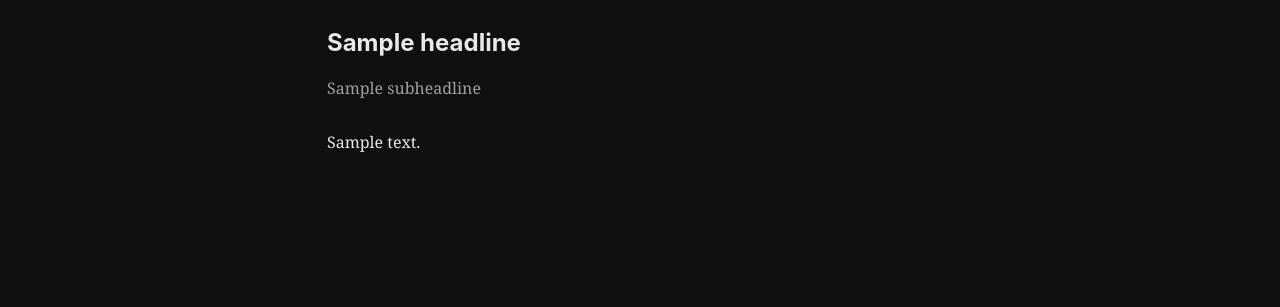
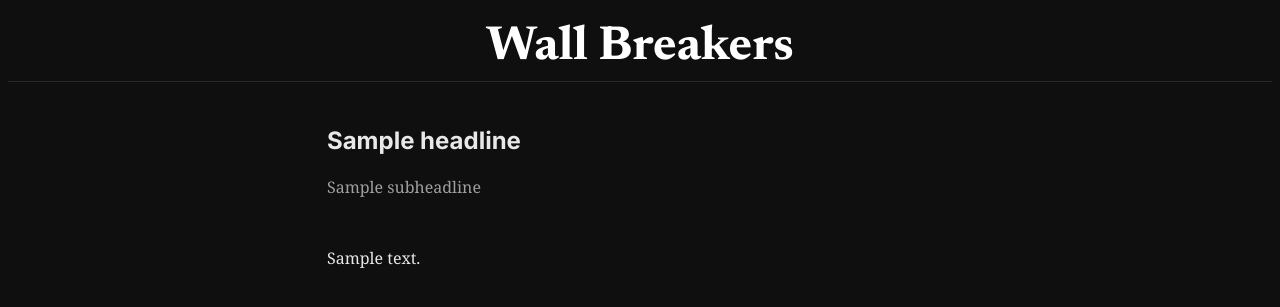
Before and after one commit to MathiasDPX/wall-breakers, a Flask app: template templates/article.html in a window 1280 px wide. Shown: the top 307 px of the page. Run offline with Flask 3, Linux system fonts and the light colour scheme; the template is opened without the code that fills it: most values are stand-ins (such as "Sample title", 1, 10 or a date in 2020); style sheets or scripts are compiled from the project's sources.

Commit message:
fix: add LP to frontend

```diff
--- a/main.py
+++ b/main.py
@@ -12,5 +12,11 @@ def lemonde_route(id):
     article = LeMondeArticle(id)
     return render_template("article.html", article=article)
 
+
+@app.route("/lp/<id>")
+def leparisien_route(id):
+    article = LeParisienArticle(id)
+    return render_template("article.html", article=article)
+
 if __name__ == "__main__":
-    app.run()
+    app.run(debug=True)
--- a/providers/lemonde.py
+++ b/providers/lemonde.py
@@ -1,6 +1,5 @@
 from .common import Article
 from bs4 import BeautifulSoup
-from urllib.parse import unquote
 import re
 import requests
 
@@ -58,14 +57,12 @@ class LeMondeArticle(Article):
 
 
         for a in soup.find_all("a", href=True):
-            # Decode illustration URLs
-            a["href"] = unquote(a["href"].replace("lmfr://illustration?url=", ""))
+            a["target"] = "_blank"
 
             # Decode article URLs
             if "lmfr://element/article" in a["href"]:
                 a["href"] = a["href"].replace("lmfr://element/article/", "")
                 a["href"] = a["href"].replace("?source=article_inline_link", "")
-                a["target"] = "_blank"
 
         content = soup.decode_contents()
 
--- a/static/scss/style.scss
+++ b/static/scss/style.scss
@@ -1,3 +1,5 @@
+@import url('https://fonts.googleapis.com/css2?family=Inter:ital,opsz,wght@0,14..32,100..900;1,14..32,100..900&family=Newsreader:ital,opsz,wght@0,6..72,200..800;1,6..72,200..800&display=swap');
+
 $bg-color: #0f0f0f;
 $text-color: #e8e8e8;
 $muted-color: #a0a0a0;
@@ -11,11 +13,11 @@ body {
     color: $text-color;
 }
 
-a {
-    color: $link-color;
-}
+article {
+    a {
+        color: $link-color;
+    }
 
-article {
     display: flex;
     flex-direction: column;
 
@@ -24,6 +26,14 @@ article {
 
     font-family: $font-body;
     text-align: justify;
+
+    figcaption {
+        line-height: 1.25em;
+    }
+
+    p {
+        line-height: 1.5em;
+    }
 }
 
 h1,
@@ -36,7 +46,7 @@ h2 {
 }
 
 header {
-    padding-bottom: 1em;
+    padding-bottom: 2em;
 
     p {
         color: $muted-color;
@@ -64,3 +74,22 @@ figure {
         font-family: $font-heading;
     }
 }
+
+nav {
+    font-family: 'Newsreader', serif;
+    font-size: 300%;
+    font-weight: bold;
+
+    text-align: center;
+
+    a {
+        color: white;
+        text-decoration: none;
+    }
+
+    padding-top: 0.33em;
+    padding-bottom: 0.2em;
+    margin-bottom: 0.5em;
+
+    border-bottom: 1px solid #2a2a2a;
+}
--- a/templates/base.html
+++ b/templates/base.html
@@ -3,10 +3,11 @@
 <head>
     <meta charset="UTF-8">
     <meta name="viewport" content="width=device-width, initial-scale=1.0">
-    <title>Freenews</title>
+    <title>Wall Breakers</title>
     <link href="{{ url_for('static', filename='css/style.css') }}" rel="stylesheet">
 </head>
 <body>
+    <nav><a href="/">Wall Breakers</a></nav>
     {% block content %}{% endblock %}
 </body>
 </html>
```
Also changed, not shown: providers/leparisien.py (+49 -2 lines).
